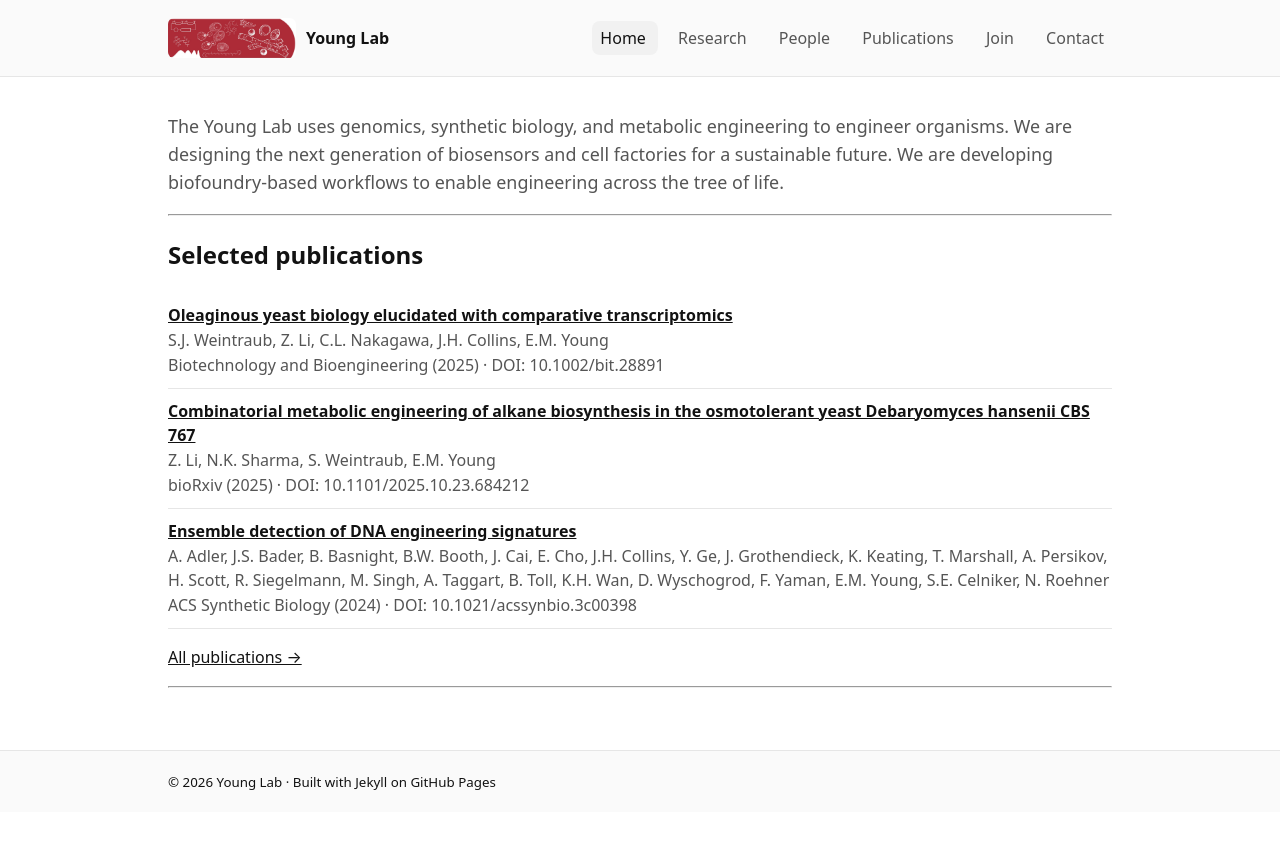
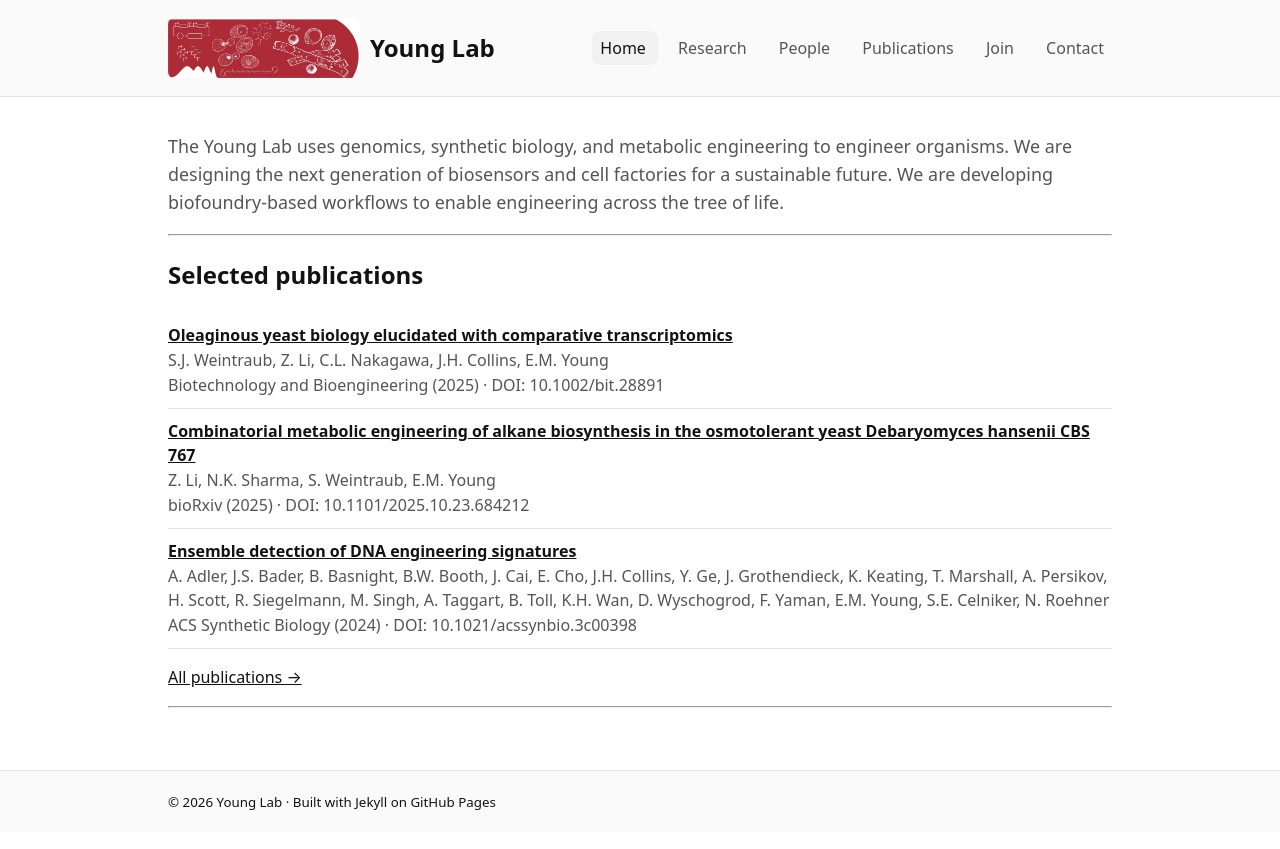
Before and after one commit to emyounglab/younglab_website, a Jekyll site: the page built from index.md, in a window 1280 px wide. Shown: the top 849 px of the page. Built offline with Jekyll 4.4.1, drawn with Linux system fonts in a browser that asks for light colours.

Commit message:
Update style.css

```diff
--- a/assets/css/style.css
+++ b/assets/css/style.css
@@ -26,8 +26,8 @@ a{color:inherit}
   z-index:10;
 }
 .header-inner{display:flex; align-items:center; justify-content:space-between; gap:16px;}
-.site-title{font-weight:800; text-decoration:none; display:flex; align-items:center; gap:10px;}
-.site-logo{height:40px; width:auto; border-radius:6px; object-fit:cover;}
+.site-title{font-weight:800; text-decoration:none; display:flex; align-items:center; gap:10px; font-size:1.5rem;}
+.site-logo{height:60px; width:auto; border-radius:6px; object-fit:cover;}
 .site-nav a{
   text-decoration:none;
   margin-left:12px;
```
